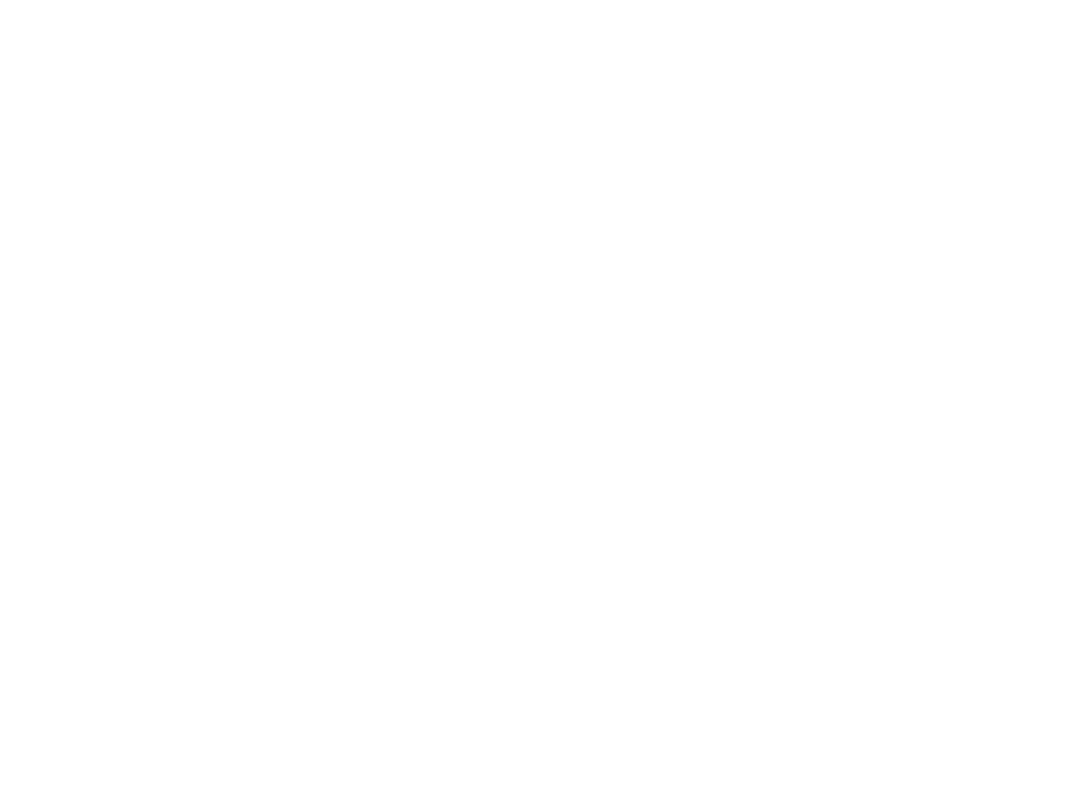
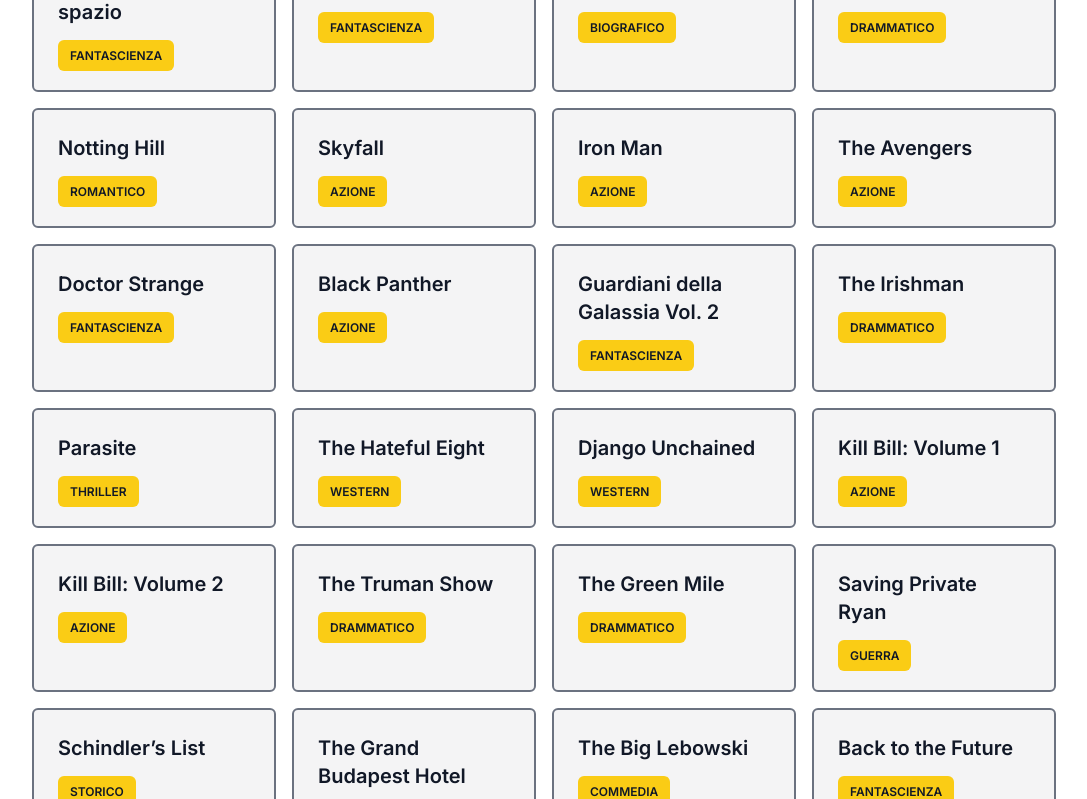
Before and after one commit to SimoL-003/react-movie-filter, a React (Vite) app: page / in a window 1280 px wide. Shown: the part 1280-2079 px from the top of the page, without its empty margins (96-1183 px from the left). Before the commit the page ends 800 px from the top, so only its background shows below. Built offline with nearby package versions, Linux system fonts and the light colour scheme.

Commit message:
edit readme file and add more movies

```diff
--- a/src/data/filmList.js
+++ b/src/data/filmList.js
@@ -1,3 +1,12 @@
+// const filmList = [
+//   { title: "Inception", genre: "Fantascienza" },
+//   { title: "Il Padrino", genre: "Thriller" },
+//   { title: "Titanic", genre: "Romantico" },
+//   { title: "Batman", genre: "Azione" },
+//   { title: "Interstellar", genre: "Fantascienza" },
+//   { title: "Pulp Fiction", genre: "Thriller" },
+// ];
+
 const filmList = [
   { title: "Inception", genre: "Fantascienza" },
   { title: "Il Padrino", genre: "Thriller" },
@@ -5,6 +14,105 @@
   { title: "Batman", genre: "Azione" },
   { title: "Interstellar", genre: "Fantascienza" },
   { title: "Pulp Fiction", genre: "Thriller" },
+  { title: "Avatar", genre: "Fantascienza" },
+  { title: "Matrix", genre: "Fantascienza" },
+  { title: "Gladiator", genre: "Azione" },
+  { title: "Forrest Gump", genre: "Drammatico" },
+  { title: "The Dark Knight", genre: "Azione" },
+  { title: "La La Land", genre: "Musicale" },
+  { title: "Joker", genre: "Drammatico" },
+  { title: "Fight Club", genre: "Thriller" },
+  { title: "The Shawshank Redemption", genre: "Drammatico" },
+  { title: "The Matrix Reloaded", genre: "Fantascienza" },
+  { title: "Avengers: Endgame", genre: "Azione" },
+  { title: "The Wolf of Wall Street", genre: "Biografico" },
+  { title: "Her", genre: "Romantico" },
+  { title: "The Prestige", genre: "Thriller" },
+  { title: "Guardiani della Galassia", genre: "Fantascienza" },
+  { title: "Shutter Island", genre: "Thriller" },
+  { title: "Casablanca", genre: "Romantico" },
+  { title: "Mad Max: Fury Road", genre: "Azione" },
+  { title: "2001: Odissea nello spazio", genre: "Fantascienza" },
+  { title: "Blade Runner", genre: "Fantascienza" },
+  { title: "The Social Network", genre: "Biografico" },
+  { title: "The Revenant", genre: "Drammatico" },
+  { title: "Notting Hill", genre: "Romantico" },
+  { title: "Skyfall", genre: "Azione" },
+  { title: "Iron Man", genre: "Azione" },
+  { title: "The Avengers", genre: "Azione" },
+  { title: "Doctor Strange", genre: "Fantascienza" },
+  { title: "Black Panther", genre: "Azione" },
+  { title: "Guardiani della Galassia Vol. 2", genre: "Fantascienza" },
+  { title: "The Irishman", genre: "Drammatico" },
+  { title: "Parasite", genre: "Thriller" },
+  { title: "The Hateful Eight", genre: "Western" },
+  { title: "Django Unchained", genre: "Western" },
+  { title: "Kill Bill: Volume 1", genre: "Azione" },
+  { title: "Kill Bill: Volume 2", genre: "Azione" },
+  { title: "The Truman Show", genre: "Drammatico" },
+  { title: "The Green Mile", genre: "Drammatico" },
+  { title: "Saving Private Ryan", genre: "Guerra" },
+  { title: "Schindler’s List", genre: "Storico" },
+  { title: "The Grand Budapest Hotel", genre: "Commedia" },
+  { title: "The Big Lebowski", genre: "Commedia" },
+  { title: "Back to the Future", genre: "Fantascienza" },
+  { title: "Back to the Future Part II", genre: "Fantascienza" },
+  { title: "E.T. l’extra-terrestre", genre: "Fantascienza" },
+  { title: "Jurassic Park", genre: "Fantascienza" },
+  { title: "The Lost World: Jurassic Park", genre: "Fantascienza" },
+  { title: "The Godfather: Part II", genre: "Thriller" },
+  { title: "The Godfather: Part III", genre: "Thriller" },
+  { title: "The Departed", genre: "Thriller" },
+  { title: "Heat - La sfida", genre: "Thriller" },
+  { title: "Se7en", genre: "Thriller" },
+  { title: "Gone Girl", genre: "Thriller" },
+  { title: "Zodiac", genre: "Thriller" },
+  { title: "Memento", genre: "Thriller" },
+  { title: "Tenet", genre: "Fantascienza" },
+  { title: "Oppenheimer", genre: "Biografico" },
+  { title: "Barbie", genre: "Commedia" },
+  { title: "The Martian", genre: "Fantascienza" },
+  { title: "Gravity", genre: "Fantascienza" },
+  { title: "Arrival", genre: "Fantascienza" },
+  { title: "Ex Machina", genre: "Fantascienza" },
+  { title: "The Imitation Game", genre: "Biografico" },
+  { title: "Bohemian Rhapsody", genre: "Biografico" },
+  { title: "Rocketman", genre: "Biografico" },
+  { title: "Whiplash", genre: "Drammatico" },
+  { title: "Birdman", genre: "Drammatico" },
+  { title: "The Pianist", genre: "Drammatico" },
+  { title: "The Theory of Everything", genre: "Biografico" },
+  { title: "Dallas Buyers Club", genre: "Drammatico" },
+  { title: "A Beautiful Mind", genre: "Biografico" },
+  { title: "Les Misérables", genre: "Musicale" },
+  { title: "Moulin Rouge!", genre: "Musicale" },
+  { title: "Amélie", genre: "Romantico" },
+  { title: "Love Actually", genre: "Romantico" },
+  { title: "The Notebook", genre: "Romantico" },
+  { title: "Pride & Prejudice", genre: "Romantico" },
+  { title: "La forma dell’acqua", genre: "Romantico" },
+  { title: "About Time", genre: "Romantico" },
+  { title: "500 Days of Summer", genre: "Romantico" },
+  { title: "Crazy, Stupid, Love", genre: "Commedia" },
+  { title: "The Hangover", genre: "Commedia" },
+  { title: "Superbad", genre: "Commedia" },
+  { title: "Step Brothers", genre: "Commedia" },
+  { title: "Zombieland", genre: "Commedia" },
+  { title: "The Matrix Revolutions", genre: "Fantascienza" },
+  { title: "Edge of Tomorrow", genre: "Fantascienza" },
+  { title: "Oblivion", genre: "Fantascienza" },
+  { title: "Minority Report", genre: "Fantascienza" },
+  { title: "I, Robot", genre: "Fantascienza" },
+  { title: "Independence Day", genre: "Fantascienza" },
+  { title: "Men in Black", genre: "Fantascienza" },
+  { title: "Logan", genre: "Azione" },
+  { title: "Deadpool", genre: "Azione" },
+  { title: "John Wick", genre: "Azione" },
+  { title: "John Wick: Chapter 2", genre: "Azione" },
+  { title: "John Wick: Chapter 3", genre: "Azione" },
+  { title: "Top Gun: Maverick", genre: "Azione" },
+  { title: "Mission: Impossible – Fallout", genre: "Azione" },
+  { title: "Mission: Impossible – Dead Reckoning", genre: "Azione" },
 ];
 
 export default filmList;
```
Also changed, not shown: 1 other file (tests, documents, lock files or other folders).
